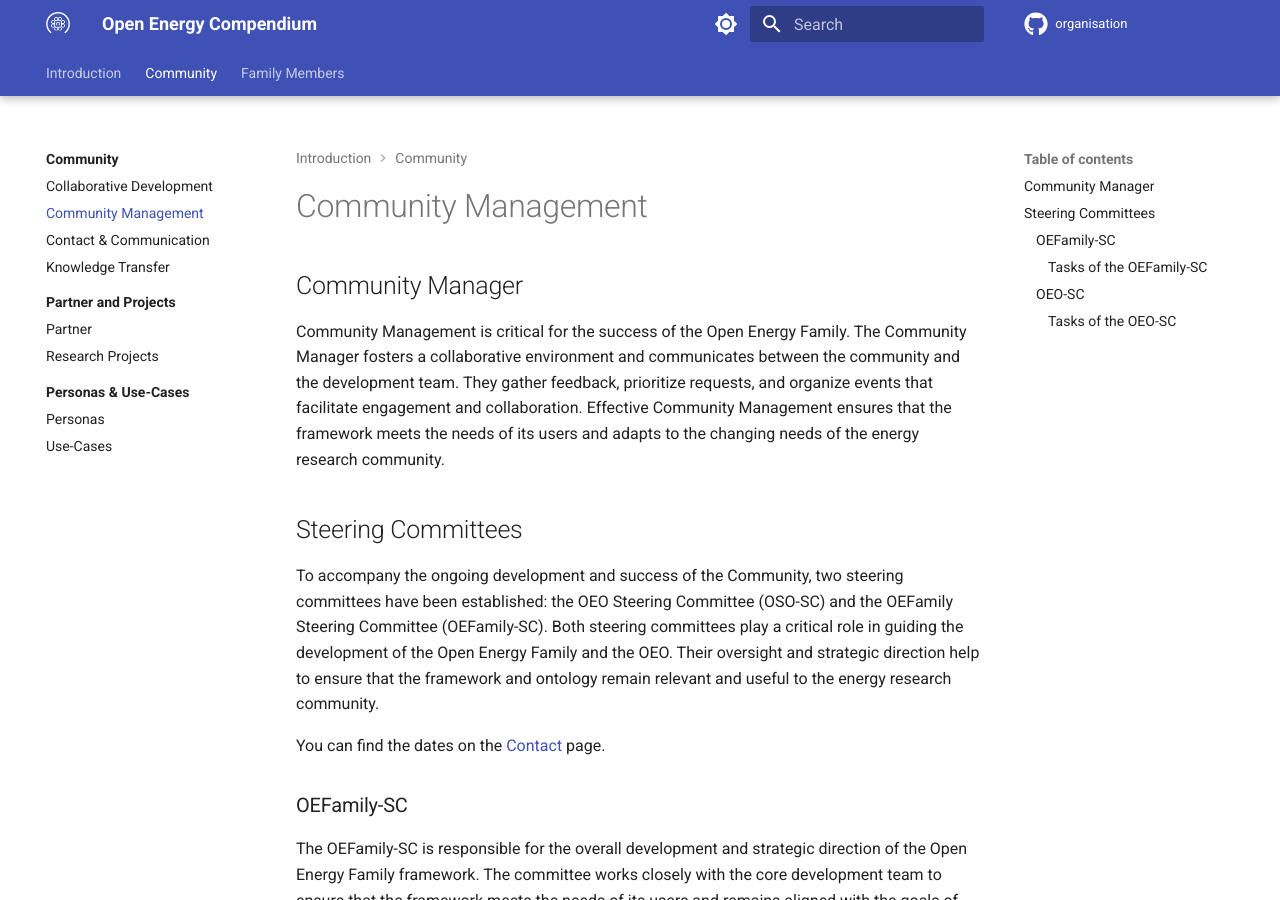
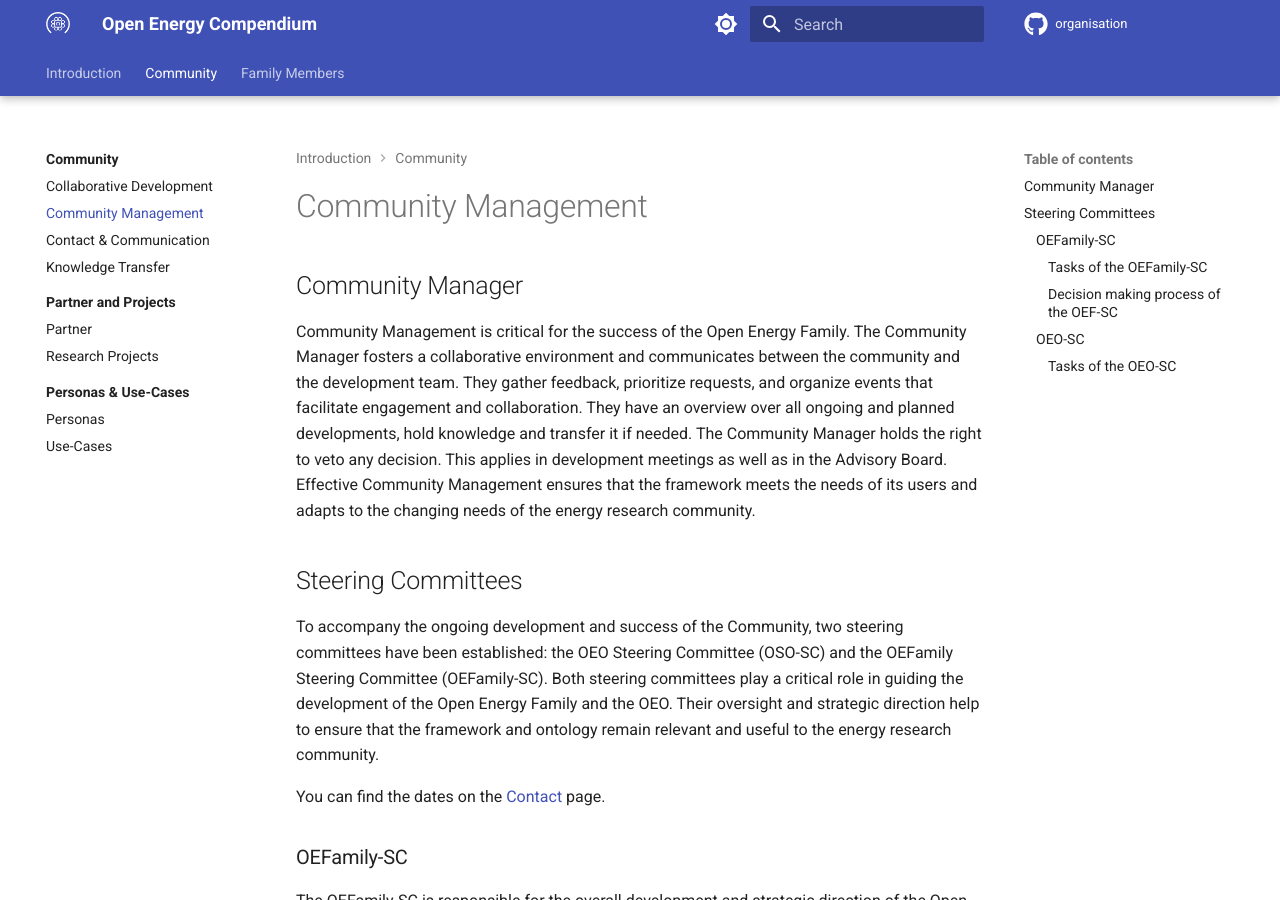
Before and after one commit to OpenEnergyPlatform/organisation, an MkDocs documentation site: the page built from compendium/family_community/community_management.md, in a window 1280 px wide and 900 px high. Built offline with MkDocs 1.6.1 and Material for MkDocs 9.7.7, drawn with Linux system fonts in a browser that asks for light colours; comment, search, counter and statistics services are not loaded; some of the changed text lies outside the part shown.

Commit message:
Improve OEF-SC text and add decision making #96

```diff
--- a/compendium/family_community/community_management.md
+++ b/compendium/family_community/community_management.md
@@ -6,7 +6,8 @@
 The Community Manager fosters a collaborative environment and communicates
 between the community and the development team. They gather feedback,
 prioritize requests, and organize events that facilitate engagement and
-collaboration.
+collaboration. They have an overview over all ongoing and planned developments, hold knowledge and transfer it if needed.
+The Community Manager holds the right to veto any decision. This applies in development meetings as well as in the Advisory Board.
 Effective Community Management ensures that the framework meets the needs of
 its users and adapts to the changing needs of the energy research community.
 
@@ -53,6 +54,9 @@
     - Developing and pursuing strategies to expand and improve the functionality
     - Identifying future areas of application and integrating new technologies and developments
 
+#### Decision making process of the OEF-SC
+Before every decision there were enough information given to all members of the OEF-SC to make an informed decision on the issue at hand. Every institute, represented through a present member at the meeting, has one vote. One can vote in favor or against the proposal or sustain. The proposal is agreed to when more than have of the votes are in favor of it. Only the Community Manager has the power to veto an otherwise accepted proposal.
+
 ### OEO-SC
 
 The OEO-SC is responsible for overseeing the development of the OEO
```
